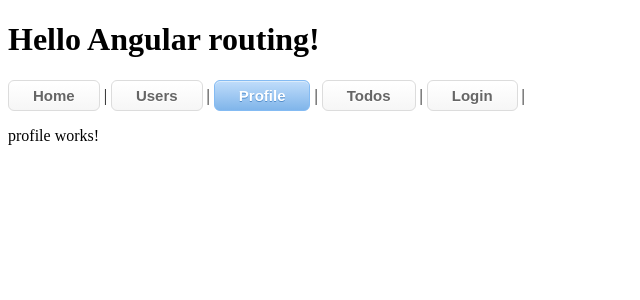
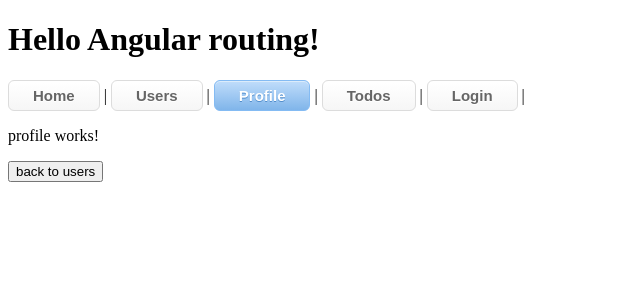
Before and after one commit to angor78/angular-test2, an Angular app: page /profile/1 in a window 1280 px wide. Shown: the top 300 px of the page, without its empty margins (0-640 px from the left). Built offline with nearby package versions, Linux system fonts and the light colour scheme; no server answers.

Commit message:
Angular: program navigate

```diff
--- a/src/app/components/profile/profile.component.html
+++ b/src/app/components/profile/profile.component.html
@@ -1,2 +1,3 @@
 <p>profile works!</p>
 <div *ngIf="profile$ | async let profile">{{profile.fullName}}</div>
+<button (click)="backToUsersHandler()">back to users</button>
--- a/src/app/components/profile/profile.component.ts
+++ b/src/app/components/profile/profile.component.ts
@@ -1,5 +1,5 @@
 import {Component, OnInit} from '@angular/core';
-import {ActivatedRoute} from "@angular/router";
+import {ActivatedRoute, Router} from "@angular/router";
 import {ProfileResponse, ProfileService} from "../../services/profile.service";
 import {Observable} from "rxjs";
 
@@ -12,15 +12,21 @@
 
   profile$!: Observable<ProfileResponse>
 
-  constructor(private route: ActivatedRoute, private profileService: ProfileService) {
+  constructor(
+    private route: ActivatedRoute,
+    private profileService: ProfileService,
+    private router: Router) {
   }
 
   ngOnInit(): void {
     const userId = this.route.snapshot.paramMap.get('userId')
-    if(userId){
-      this.profile$=this.profileService.getUsersProfile(Number(userId))
+    if (userId) {
+      this.profile$ = this.profileService.getUsersProfile(Number(userId))
     }
 
   }
 
+  backToUsersHandler() {
+    this.router.navigate(['/users'])
+  }
 }
```
Also changed, not shown: src/app/services/profile.service.ts (+14 -15 lines).
